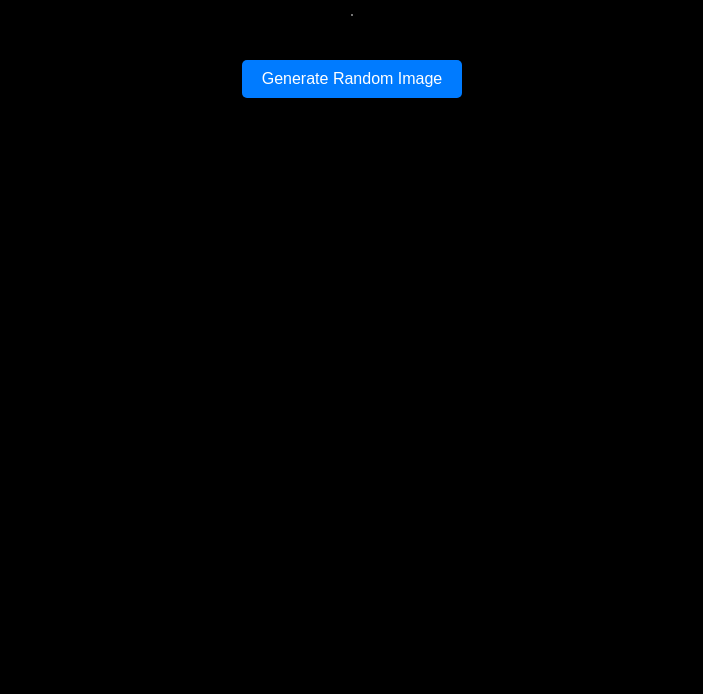
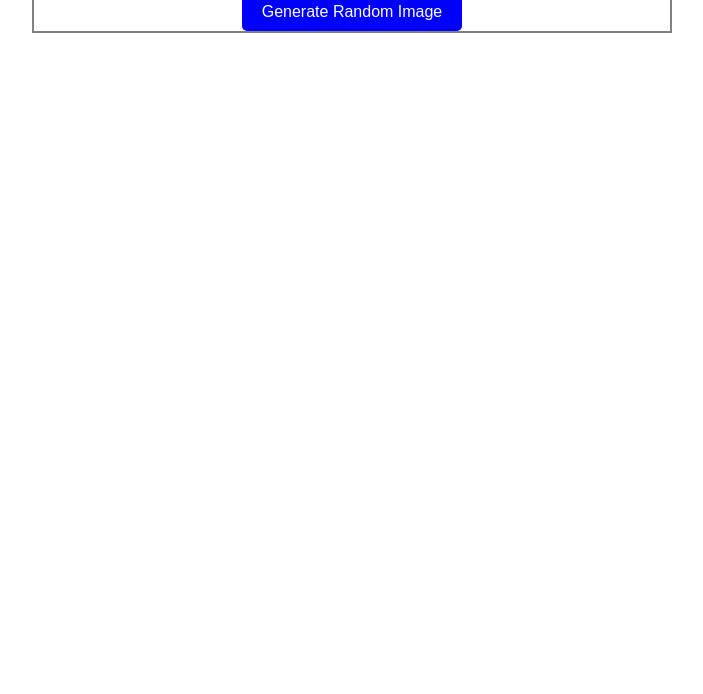
Before and after one commit to noushad-dawn/Random-image-generator, a plain HTML site: page index.html in a window 1280 px wide. Shown: the part 106-800 px from the top of the page, without its empty margins (288-991 px from the left). Drawn offline with Linux system fonts and the light colour scheme.

Commit message:
Update style.css

```diff
--- a/style.css
+++ b/style.css
@@ -1,54 +1,60 @@
+* {
+    margin: 0;
+    padding: 0;
+    box-sizing: border-box;
+}
+
 body {
     font-family: Arial, sans-serif;
-    margin: 0;
-    padding: 0;
-    background-color: rgb(0, 0, 0);
-  }
-.container {
     text-align: center;
-    margin-top: 50px;
-
-  }
-  h1{
-    color: #fff;
 }
 
-  #image-container {
-    margin-top: 20px;
+h1 {
+    margin-top: 2vw;
 }
 
-  #random-image {
-    object-fit: fill;
-    max-width: 500px;
-    width: 100%;
-    max-height: 500px;
-    border: 1px solid #ccc;
-    border-radius: 5px;
+.container {
+    width: 50%;
+    max-width: 800px;
+    margin: 2vh auto;
+    border: 2px solid grey;
+    overflow: hidden; /* Prevent image from overflowing its container */
 }
 
-  #generate-btn {
-    margin-top: 40px;
+.text-field {
+    width: 50%;
+    min-height: 150px; /* Ensure a minimum height */
+    padding: 10px;
+    font-size: 16px;
+    border: 2px solid #ccc;
+    border-radius: 5px;
+    resize: none;
+    margin-bottom: 20px;
+}
+
+button {
     padding: 10px 20px;
-    font-size: 16px;
-    background-color: #007bff;
-    color: #fff;
+    background-color: blue;
     border: none;
     border-radius: 5px;
+    color: white;
+    font-size: 16px;
     cursor: pointer;
-    transition: background-color 0.3s;
 }
 
-  #generate-btn:hover {
-    background-color: #0056b3;
+#image {
+    max-width: 50%;
+    height: auto;
+    /* Ensure image maintains its aspect ratio */
 }
-  @media only screen and (max-width: 768px) {
+
+/* Responsive Styles */
+@media screen and (max-width: 600px) {
     .container {
-      margin:20px;
+        padding: 10px;
+    }
 
+    .text-field {
+        min-height: 100px; /* Adjust the minimum height */
     }
 }
-@media only screen and (max-width: 480px) {
-  #random-image {
-    width: 100%;
-  }
-}
```
Lines whose indentation alone changed are shown as unchanged.
